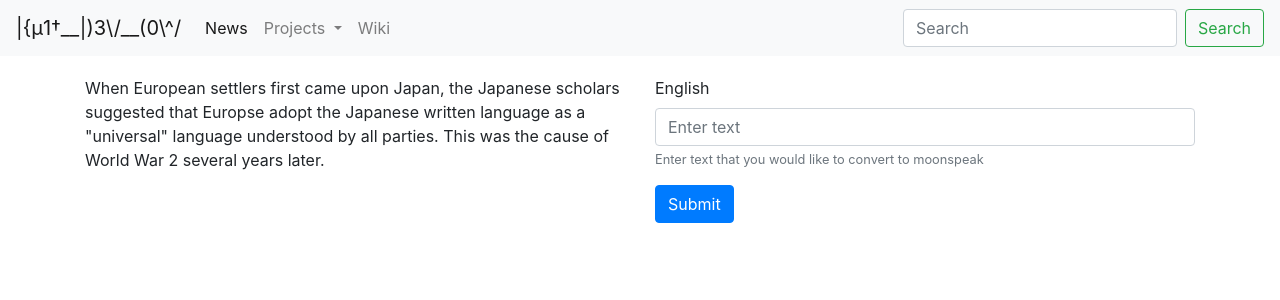
After one commit to shamanengine/cultdevcow, a Django app: page /moonspeak/ in a window 1280 px wide. The commit adds this page. Shown: the top 300 px of the page. Run offline with Django 3.2, Linux system fonts and the light colour scheme; some libraries are stand-ins or nearby versions.

Commit message:
first draft

```diff
--- a/core/static/core/css/index.css
+++ b/core/static/core/css/index.css
@@ -25,3 +25,8 @@
 .topic-list__item{
     margin-bottom: 20px;
 }
+
+.category {
+    background-color: #f7f7f7;
+    padding: 10px;
+}
--- /dev/null
+++ b/core/templates/core/moonspeak.html
@@ -0,0 +1,40 @@
+{% extends "base.html" %}
+{% load static %}
+{% load core_filters %}
+
+{% block title %}Index{% endblock %}
+
+{% block styles %}
+    <link rel="stylesheet" type="text/css" href="{% static "core/css/index.css" %}">
+{% endblock %}
+
+{% block content %}
+    <div class="container">
+        <div class="row">
+            <div class="col-6">
+                <p>When European settlers first came upon Japan, the Japanese scholars suggested that Europse adopt the
+                    Japanese written language as a "universal" language understood by all parties. This was the cause of
+                    World War 2 several years later.</p>
+            </div>
+            <div class="col-6">
+                <form>
+                    <div class="form-group">
+
+{#                        <label for="exampleFormControlTextarea1">Enter text that you would like to convert to#}
+{#                            moonspeak</label>#}
+{#                        <textarea class="form-control" id="exampleFormControlTextarea1" rows="3"></textarea>#}
+
+                        <label for="moonspeakInput">English</label>
+                        <input type="text" class="form-control" id="moonspeakInput" aria-describedby="moonspeaklHelp"
+                               placeholder="Enter text">
+                        <small id="moonspeakHelp" class="form-text text-muted">Enter text that you would like to convert to
+                            moonspeak</small>
+                    </div>
+
+                    <button type="submit" class="btn btn-primary">Submit</button>
+                </form>
+            </div>
+        </div>
+    </div>
+
+{% endblock %}
--- a/core/templatetags/core_filters.py
+++ b/core/templatetags/core_filters.py
@@ -8,25 +8,25 @@ MOON_DICT = {'a': '@',
              'c': '(',
              'd': '|)',
              'e': '3',
-             'f': '<|>',
+             'f': '£',
              'g': '[,',
              'h': '|~|',
-             'i': '1',
+             'i': '¡',
              'j': ")'",
              'k': '|{',
-             'l': '|_',
-             'm': '/v\\',
+             'l': '1',
+             'm': '/˅\\',
              'n': '|\|',
              'o': '0',
-             'p': '|7',
+             'p': 'π',
              'q': '0',
              'r': '|?',
-             's': '5',
-             't': '7',
-             'u': '#',
+             's': '$',
+             't': '†',  # 't': '†',
+             'u': 'µ',
              'v': '\/',
              'w': '\^/',
-             'x': 'x',
+             'x': 'χ',
              'y': "'/",
              'z': '&'}
 
@@ -43,6 +43,12 @@ def moon(text):
 
 @register.filter
 def underscore(text):
-    """Transforms all whitespaces to "__" and adds "__" at the beginning and the end"""
+    """Transforms all whitespaces to '__'"""
     # return '__'+text.replace(' ','__') + '__'
-    return f"__{text.replace(' ', '__')}__"
+    return text.replace(' ', '__')
+
+
+@register.filter
+def pre_underscore(text):
+    """Adds "__" at the beginning and the end"""
+    return f"__{text}__"
--- a/core/views.py
+++ b/core/views.py
@@ -12,9 +12,13 @@ def index(request):
 def redirect_index(request):
     return redirect('/index')
 
-
+@require_GET
 def logo(request):
     return render(request, 'core/logo.html')
+
+@require_GET
+def moonspeak(request):
+    return render(request, 'core/moonspeak.html')
 
 
 # redirect
--- a/cultdevcow/urls.py
+++ b/cultdevcow/urls.py
@@ -23,6 +23,7 @@ from core import views
 urlpatterns = [
     re_path('^/?$', views.redirect_index),
     path('logo/', views.logo),
+    path('moonspeak/', views.moonspeak),
     path('index/', views.index),
     path('admin/', admin.site.urls),
     # url(r'^routing/', include('routing.urls')),
--- a/templates/base.html
+++ b/templates/base.html
@@ -24,7 +24,7 @@
     {% block nav %}
         <nav class="navigation navbar navbar-expand-lg navbar-light bg-light">
             {#|{v17_|)3\/_[0\^/#}
-            <a class="navbar-brand" href="#">{{ "Kult dev Cow"|lower|moon }}</a>
+            <a class="navbar-brand" href="/">{{ "Kult dev Cow"|lower|moon|underscore }}</a>
             {#            <button class="navbar-toggler" type="button" data-toggle="collapse" data-target="#navbarSupportedContent"#}
             {#                    aria-controls="navbarSupportedContent" aria-expanded="false" aria-label="Toggle navigation">#}
             {#                <span class="navbar-toggler-icon"></span>#}
@@ -32,24 +32,31 @@
 
             <div class="collapse navbar-collapse" id="navbarSupportedContent">
                 <ul class="navbar-nav mr-auto">
+
                     <li class="nav-item active">
-                        {#                        __|\|3\^/$__#}
-                        <a class="nav-link" href="#">{{ 'News'|lower|moon|underscore }}<span
+                        <a class="nav-link" href="/">News<span
                                 class="sr-only">(current)</span></a>
                     </li>
+
                     <li class="nav-item dropdown">
                         <a class="nav-link dropdown-toggle" href="#" id="navbarDropdown" role="button"
                            data-toggle="dropdown"
                            aria-haspopup="true" aria-expanded="false">
-                            {{ 'Dropdown'|lower|moon|underscore }}
+                            {{ 'Projects' }}
                         </a>
                         <div class="dropdown-menu" aria-labelledby="navbarDropdown">
-                            <a class="dropdown-item" href="#">Action</a>
-                            <a class="dropdown-item" href="#">Another action</a>
-                            <div class="dropdown-divider"></div>
+                            <a class="dropdown-item" href="/moonspeak">{{ "Moon speak" |lower|moon|underscore }}</a>
+                            <a class="dropdown-item" href="https://github.com/shamanengine/BookWorm">book_worm</a>
+                            <div class="dropdown-divider">TEXT</div>
                             <a class="dropdown-item" href="#">Something else here</a>
                         </div>
                     </li>
+
+                    <li class="nav-item disabled">
+                        <a class="nav-link" href="https://github.com/shamanengine/shamanengine.github.io">Wiki<span
+                                class="sr-only">(current)</span></a>
+                    </li>
+
                 </ul>
                 <form class="form-inline my-2 my-lg-0">
                     <input class="form-control mr-sm-2" type="search" placeholder="Search" aria-label="Search">
```
Also changed, not shown: core/templates/core/category.html (added, +9 -0 lines), core/templates/core/index.html (+8 -3 lines), stuff.html (+102 -17 lines).
